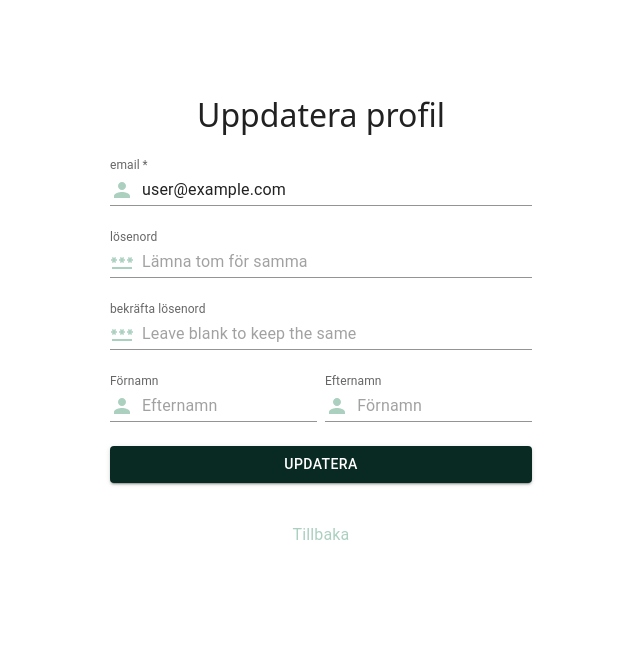
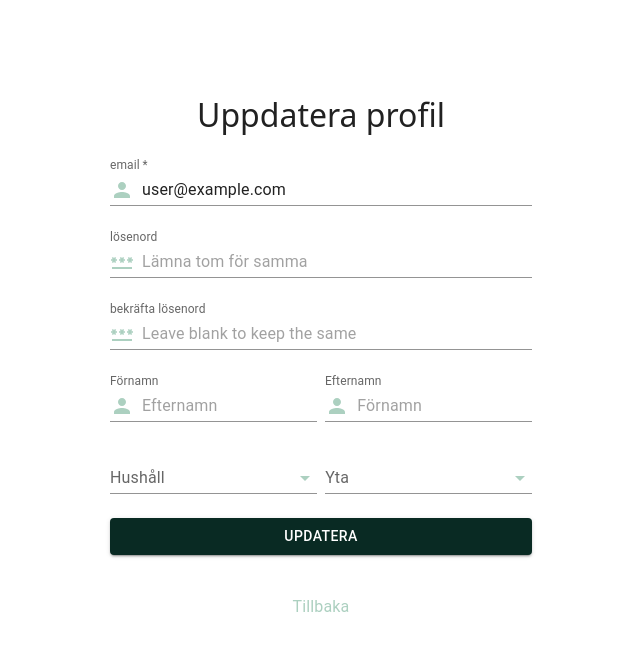
Before and after one commit to annaagranberg/EnergyEyes, a React (Create React App) app: page /update-profile in a window 1280 px wide. Shown: the top 650 px of the page, without its empty margins (319-959 px from the left). Built offline with nearby package versions, Linux system fonts and the light colour scheme; no server answers; sample sign-in values are in the browser's storage.

Commit message:
yta och hushåll added to updateprofil, not connected to db

```diff
--- a/package.json
+++ b/package.json
@@ -5,8 +5,8 @@
   "dependencies": {
     "@emotion/react": "^11.10.6",
     "@emotion/styled": "^11.10.6",
-    "@mui/icons-material": "^5.11.11",
-    "@mui/material": "^5.11.15",
+    "@mui/icons-material": "^5.11.16",
+    "@mui/material": "^5.11.16",
     "@mui/styled-engine-sc": "^5.11.11",
     "@testing-library/jest-dom": "^5.16.5",
     "@testing-library/react": "^13.4.0",
--- a/src/components/UpdateProfile.js
+++ b/src/components/UpdateProfile.js
@@ -1,7 +1,8 @@
 import React, { useRef, useState } from 'react'
 import { useAuth } from '../contexts/AuthContext'
 import { Link, useNavigate } from 'react-router-dom'
-import { CardContent, FormControl, FormGroup, ThemeProvider, Button, Alert, TextField, InputAdornment, Typography } from '@mui/material'
+import { CardContent, FormControl, FormGroup, ThemeProvider,
+    Button, Alert, TextField, InputAdornment, Typography, Select, MenuItem, InputLabel } from '@mui/material'
 import theme from '../contexts/Theme';
 import Card from '@mui/material/Card';
 import { Person, Password } from '@mui/icons-material';
@@ -14,10 +15,21 @@ export default function UpdateProfile() {
     const passwordConfirmRef = useRef()
     const firstRef = useRef()
     const lastRef = useRef()
+    const ytaRef = useRef()
     const { currentUser, updateEmail, updatePassword, updateName } = useAuth()
     const [error, setError] = useState('')
     const [loading, setLoading] = useState(false)
     const navigate = useNavigate();
+    const [area, setArea] = useState('');
+    const [people, setPeople] = useState('');
+
+
+    const handleArea = (event) => {
+        setArea(event.target.value);
+    };
+    const handlePeople = (event) => {;
+        setPeople(event.target.value);
+    };
 
     function handleSubmit(e){
         e.preventDefault()
@@ -117,6 +129,40 @@ export default function UpdateProfile() {
                         </FormControl>
                     </FormGroup>
 
+                    <FormGroup id="homesettings" sx={{flexDirection:'row', flexWrap:'wrap', width:'100%', justifyContent:'space-between'}}>
+                        <FormControl fullWidth sx={{ mb:3, maxWidth:'49%', minWidth:'140px' }} variant='standard'>
+                            <InputLabel id="antalpersoner">Hushåll</InputLabel>
+                            <Select
+                            labelId="antalpersoner"
+                            id="antalpersoner"
+                            value={people}
+                            label="Hushåll"
+                            onChange={handlePeople}>
+                            <MenuItem value={1}>1 person</MenuItem>
+                            <MenuItem value={2}>2 personer</MenuItem>
+                            <MenuItem value={3}>3 personer</MenuItem>
+                            <MenuItem value={4}>4 personer</MenuItem>
+                            <MenuItem value={5}>övrigt antal</MenuItem>
+                            </Select>
+                        </FormControl>
+                        <FormControl fullWidth sx={{ mb:3, maxWidth:'49%', minWidth:'140px' }} variant='standard'>
+                            <InputLabel id="yta">Yta</InputLabel>
+                            <Select
+                            labelId="yta"
+                            id="yta"
+                            value={area}
+                            label="Yta"
+                            onChange={handleArea}>
+                            <MenuItem value={15}>15-20 kvm</MenuItem>
+                            <MenuItem value={20}>20-25 kvm</MenuItem>
+                            <MenuItem value={25}>25-30 kvm</MenuItem>
+                            <MenuItem value={30}>30-40 kvm</MenuItem>
+                            <MenuItem value={40}>40-100 kvm</MenuItem>
+                            </Select>
+                        </FormControl>
+
+                    </FormGroup>
+
                     <Button disabled = {loading} variant="contained" type='submit' sx={{width:'100%'}}>Updatera</Button>
                 </form>
             </CardContent>
```
Also changed, not shown: 2 other files (tests, documents, lock files or other folders).
